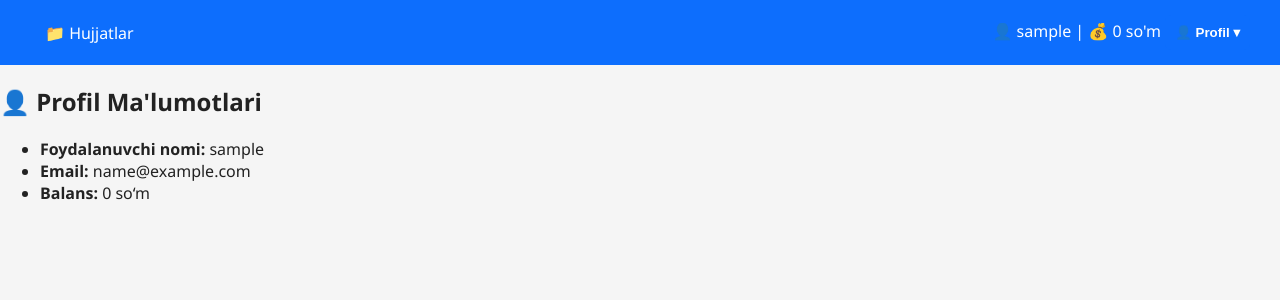
After one commit to xavfli/amaliyotdocx, a Django app: page /excel/profile/ in a window 1280 px wide. The commit adds this page. Shown: the top 300 px of the page. Run offline with Django 5.2, Linux system fonts and the light colour scheme; the visitor is signed in with stand-in values (Sample User, id 1).

Commit message:
🔄 Tungi rejim, animatsiyalar va menyu yangilandi

```diff
--- a/amaliyotdocx/settings.py
+++ b/amaliyotdocx/settings.py
@@ -64,7 +64,7 @@ ROOT_URLCONF = 'amaliyotdocx.urls'
 TEMPLATES = [
     {
         'BACKEND': 'django.template.backends.django.DjangoTemplates',
-        'DIRS': [BASE_DIR / 'templates']
+        'DIRS': [BASE_DIR / 'app_excel' /'templates']
         ,
         'APP_DIRS': True,
         'OPTIONS': {
--- a/app_excel/models.py
+++ b/app_excel/models.py
@@ -30,7 +30,8 @@ class Profile(models.Model):
 @receiver(post_save, sender=User)
 def create_user_profile(sender, instance, created, **kwargs):
     if created:
-        Profile.objects.create(user=instance)
+        Profile.objects.get_or_create(user=instance)
+
 
 
 class Payment(models.Model):
--- a/app_excel/signals.py
+++ b/app_excel/signals.py
@@ -6,8 +6,4 @@ from .models import Profile
 @receiver(post_save, sender=User)
 def create_profile(sender, instance, created, **kwargs):
     if created:
-        Profile.objects.create(user=instance)
-
-@receiver(post_save, sender=User)
-def save_profile(sender, instance, **kwargs):
-    instance.profile.save()
+        Profile.objects.get_or_create(user=instance)
--- a/app_excel/static/css/style.css
+++ b/app_excel/static/css/style.css
@@ -1,49 +1,119 @@
+/* Yadro uslublar */
+body {
+    font-family: 'Segoe UI', sans-serif;
+    background-color: #f5f5f5;
+    color: #222;
+    transition: background-color 0.5s ease, color 0.5s ease;
+    margin: 0;
+}
+
+body.dark-mode {
+    background-color: #121212;
+    color: #e0e0e0;
+}
+
+/* Navbar */
 .navbar {
     display: flex;
     justify-content: space-between;
-    background: #222;
+    align-items: center;
+    background-color: #0d6efd;
+    padding: 15px 30px;
     color: white;
-    padding: 15px 30px;
-    align-items: center;
+    transition: background-color 0.4s ease;
 }
+
 .navbar a {
     color: white;
     text-decoration: none;
-    margin-right: 15px;
+    margin-left: 15px;
+    font-weight: 500;
+    transition: transform 0.2s ease;
 }
-.user-info {
-    margin-right: 15px;
+
+.navbar a:hover {
+    transform: scale(1.1);
 }
+
+/* Dropdown profil */
 .dropdown {
     position: relative;
     display: inline-block;
 }
+
 .dropbtn {
-    background-color: #444;
+    background-color: #0d6efd;
     color: white;
-    padding: 8px 12px;
+    padding: 10px;
     border: none;
     cursor: pointer;
-    border-radius: 4px;
+    font-weight: bold;
 }
+
 .dropdown-content {
     display: none;
     position: absolute;
-    background-color: #333;
+    right: 0;
+    background-color: #fff;
+    color: black;
     min-width: 200px;
-    box-shadow: 0px 8px 16px rgba(0,0,0,0.2);
+    border-radius: 6px;
+    box-shadow: 0 8px 16px rgba(0,0,0,0.2);
     z-index: 1;
-    right: 0;
+    overflow: hidden;
+    transition: all 0.3s ease-in-out;
 }
+
 .dropdown-content a {
-    color: white;
+    color: #333;
     padding: 12px 16px;
+    text-decoration: none;
     display: block;
-    text-decoration: none;
+    font-weight: 500;
 }
+
 .dropdown-content a:hover {
-    background-color: #555;
+    background-color: #f1f1f1;
 }
+
 .dropdown:hover .dropdown-content {
     display: block;
 }
+
+/* Tungi rejim dropdown */
+body.dark-mode .dropdown-content {
+    background-color: #1e1e1e;
+}
+
+body.dark-mode .dropdown-content a {
+    color: #eee;
+}
+
+body.dark-mode .dropdown-content a:hover {
+    background-color: #333;
+}
+
+/* Tugmalar */
+button, .btn {
+    padding: 10px 18px;
+    background-color: #0d6efd;
+    color: white;
+    border: none;
+    border-radius: 6px;
+    cursor: pointer;
+    transition: all 0.3s ease-in-out;
+}
+
+button:hover, .btn:hover {
+    transform: scale(1.05);
+    background-color: #0b5ed7;
+}
+
+/* Ko‘k linklar va animatsiyalar */
+a {
+    transition: color 0.3s ease;
+}
+
+a:hover {
+    color: #00ffaa;
+}
--- a/app_excel/static/js/script.js
+++ b/app_excel/static/js/script.js
@@ -1,3 +1,19 @@
+// Tungi rejimni yoqish/o‘chirish
 function toggleDarkMode() {
-    document.body.classList.toggle("dark-mode");
+    const body = document.body;
+    body.classList.toggle("dark-mode");
+
+    // Saqlash uchun localStorage
+    if (body.classList.contains("dark-mode")) {
+        localStorage.setItem("theme", "dark");
+    } else {
+        localStorage.setItem("theme", "light");
+    }
 }
+
+// Sahifa yuklanganda foydalanuvchi tanlovini tiklash
+window.addEventListener("DOMContentLoaded", () => {
+    if (localStorage.getItem("theme") === "dark") {
+        document.body.classList.add("dark-mode");
+    }
+});
--- a/app_excel/templates/app_excel/base.html
+++ b/app_excel/templates/app_excel/base.html
@@ -7,7 +7,7 @@
     <link rel="stylesheet" href="{% static 'css/style.css' %}">
     <script src="{% static 'js/script.js' %}" defer></script>
 </head>
-<body>
+<body class="{% if request.COOKIES.theme == 'dark' %}dark{% endif %}">
     <header>
         <nav class="navbar">
             <div class="navbar-left">
@@ -23,8 +23,8 @@
                 <div class="dropdown">
                     <button class="dropbtn">👤 Profil ▾</button>
                     <div class="dropdown-content">
-                        <a href="#">Profil</a>
-                        <a href="#">Akkount sozlamalar</a>
+                        <a href="{% url 'profile' %}">Profil</a>
+                        <a href="{% url 'account_settings' %}">Akkount sozlamalar</a>
                         <a href="{% url 'pay_view' %}">To‘lovlar</a>
                         <a href="#" onclick="toggleDarkMode()">🌙 Tungi rejim</a>
                         <a href="{% url 'balance' %}">➕ Balansni to‘ldirish</a>
--- /dev/null
+++ b/app_excel/templates/app_excel/profile.html
@@ -0,0 +1,12 @@
+{% extends "app_excel/base.html" %}
+{% block title %}Profil{% endblock %}
+{% block content %}
+<div class="container py-5">
+    <h2>👤 Profil Ma'lumotlari</h2>
+    <ul>
+        <li><strong>Foydalanuvchi nomi:</strong> {{ user.username }}</li>
+        <li><strong>Email:</strong> {{ user.email|default:"Yo‘q" }}</li>
+        <li><strong>Balans:</strong> {{ profile.balance }} so‘m</li>
+    </ul>
+</div>
+{% endblock %}
--- a/app_excel/urls.py
+++ b/app_excel/urls.py
@@ -29,5 +29,8 @@ urlpatterns = [
     path('payment/callback/', views.payment_callback, name='payment_callback'),
 
     path('balance/', views.balance_view, name='balance'),
+    path('profile/', views.profile_view, name='profile'),
+    path('settings/', views.account_settings_view, name='account_settings'),
+
 
 ]
--- a/app_excel/views.py
+++ b/app_excel/views.py
@@ -409,11 +409,10 @@ def register_view(request):
         else:
             user = User.objects.create_user(username=username, password=password1)
 
-            messages.success(request, "Ro‘yxatdan o‘tish muvaffaqiyatli. Endi tizimga kiring.")
+            messages.success(request, "Muvaffaqiyatli ro‘yxatdan o‘tildi.")
             return redirect("login")
 
     return render(request, "app_excel/register.html")
-
 
 
 def logout_view(request):
@@ -559,3 +558,19 @@ def top_up_balance(request):
 @login_required
 def balance_view(request):
     return render(request, 'balance.html')
+
+
+
+@login_required(login_url='login')
+def profile_view(request):
+    return render(request, 'app_excel/profile.html', {
+        'user': request.user,
+        'profile': request.user.profile
+    })
+
+
+@login_required(login_url='login')
+def account_settings_view(request):
+    return render(request, 'app_excel/account_settings.html', {
+        'user': request.user
+    })
```
Also changed, not shown: app_excel/templates/app_excel/account_settings.html (added, +8 -0 lines), app_excel/templates/app_excel/balance.html (+7 -12 lines), app_excel/migrations/0001_initial.py.
